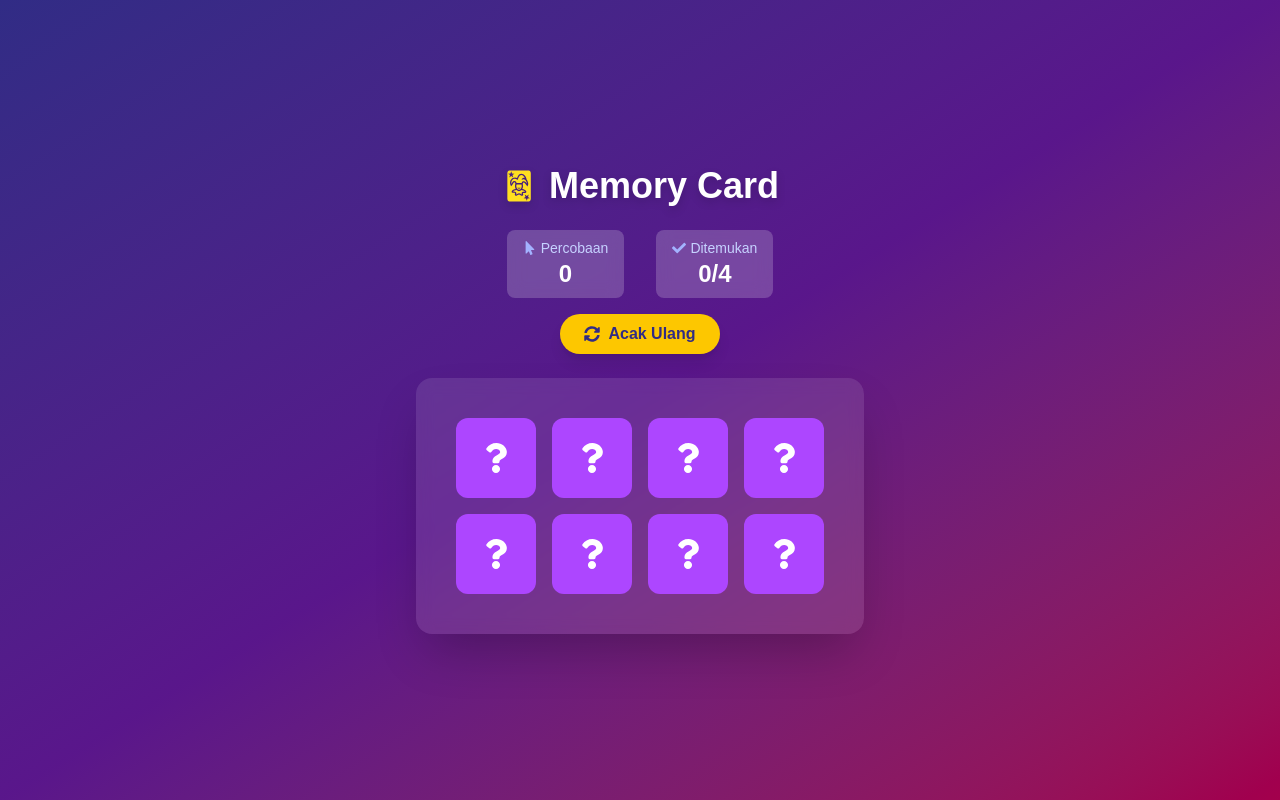
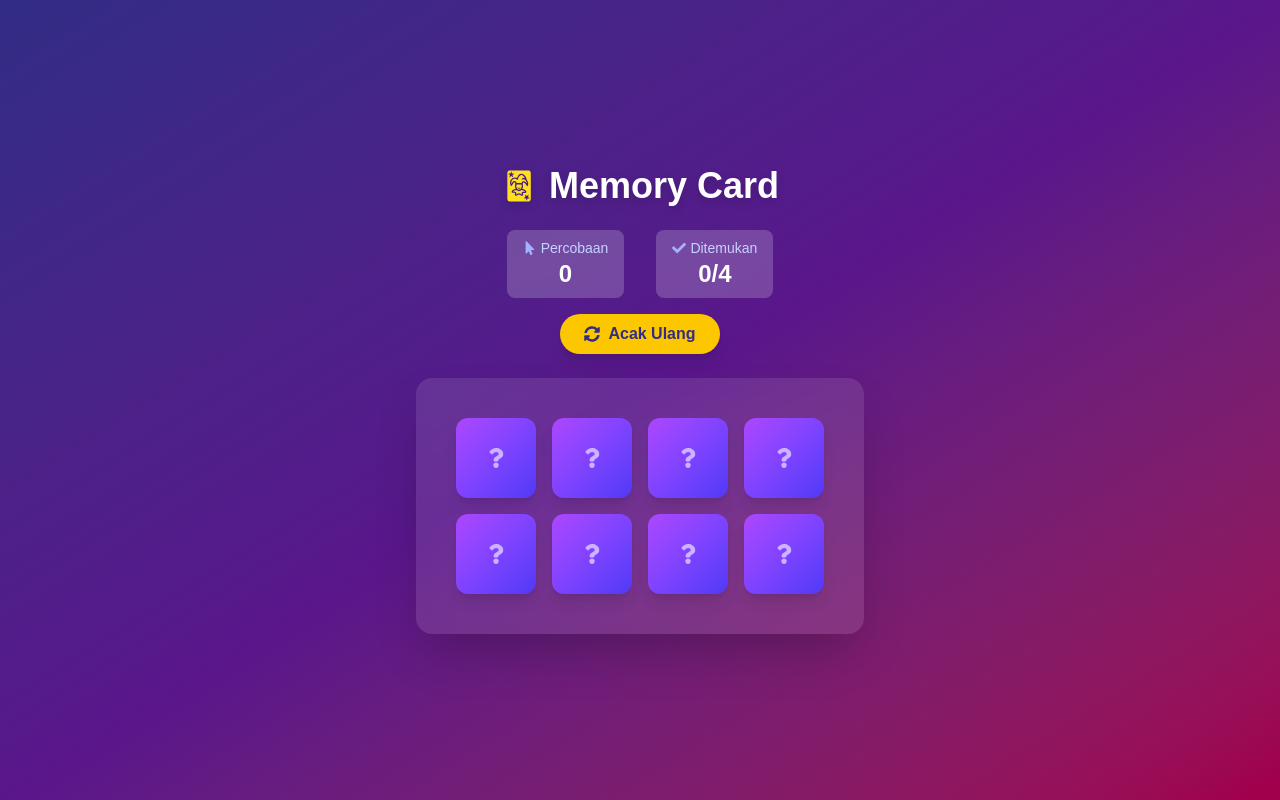
Before and after one commit to mithagresiaharahap241713057-droid/UGD_4_C_3057, a Next.js app: page / in a window 1280 px wide. Built offline with nearby package versions, Linux system fonts and the light colour scheme.

Commit message:
Update Card.js
initial commit

```diff
--- a/src/components/Card.js
+++ b/src/components/Card.js
@@ -1,37 +1,38 @@
-import React from "react";
-import { FaQuestion } from "react-icons/fa";
+import React from 'react';
+import { FaQuestion } from 'react-icons/fa';
 
+// Komponen untuk menampilkan satu kartu memori
+// props:
+// - card: objek yang berisi informasi kartu (id, icon, color, pairId)
+// - isFlipped: boolean apakah kartu sedang terbuka
+// - isMatched: boolean apakah kartu sudah berhasil dicocokkan
+// - onFlip: fungsi yang dipanggil ketika kartu diklik
 function Card({ card, isFlipped, isMatched, onFlip }) {
-
+  // Handler ketika kartu diklik
+  // Hanya bisa diklik jika kartu belum terbuka dan belum matched
   const handleClick = () => {
-    // Jangan lakukan apa-apa jika kartu sudah terbuka atau sudah match
-    if (isFlipped || isMatched) return;
-
-    onFlip(card.id);
+    if (!isFlipped && !isMatched) {
+        onFlip(card.id);
+    }
   };
 
   const isOpen = isFlipped || isMatched;
   const IconComponent = card.icon;
 
+  // Menentukan className berdasarkan status kartu
+  const cardClass = `w-20 h-20 flex items-center justify-center text-3xl rounded-xl cursor-pointer select-none transition-all duration-300 transform
+  ${isOpen ? 'bg-white shadow-md scale-100' : 'bg-gradient-to-br from-purple-500 to-indigo-600 shadow-lg hover:scale-105 hover:shadow-xl'}
+  ${isMatched ? 'opacity-70 ring-2 ring-green-400' : ''}`;
+
   return (
-    <div
-      onClick={handleClick}
-      className={`
-        w-20 h-20
-        flex items-center justify-center
-        text-3xl
-        rounded-xl
-        cursor-pointer
-        transition-all duration-300
-        ${isOpen
-          ? "bg-white text-black"
-          : "bg-purple-500 hover:bg-purple-400 text-white"}
-      `}
-    >
+    <div onClick={handleClick} className={cardClass}>
+      {/* Tampilkan icon jika kartu terbuka atau sudah cocok, tampilkan ? jika tertutup */}
       {isOpen ? (
-        <IconComponent style={{ color: card.color }} />
+        <span className="animate-bounce-once">
+          <IconComponent style={{ color: card.color }} />
+        </span>
       ) : (
-        <FaQuestion />
+        <FaQuestion className="text-white/60 text-xl" />
       )}
     </div>
   );
```
